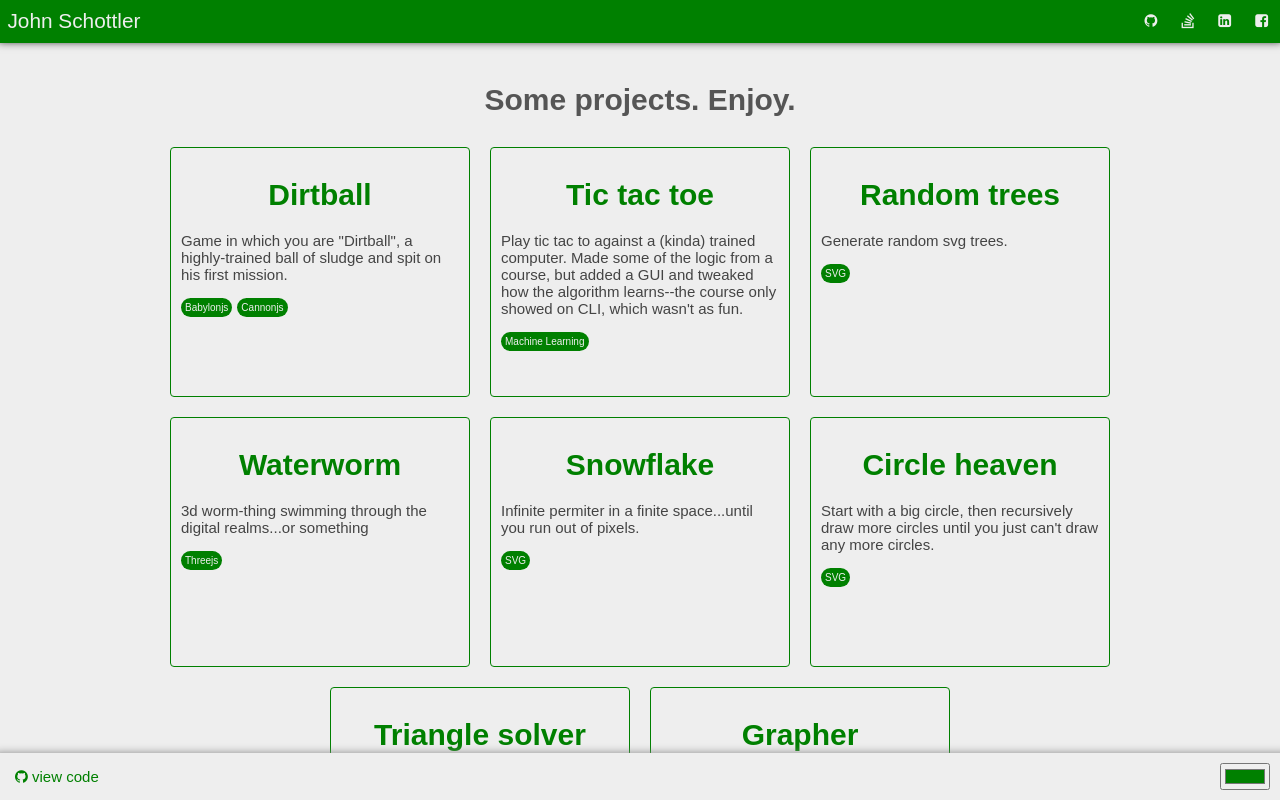
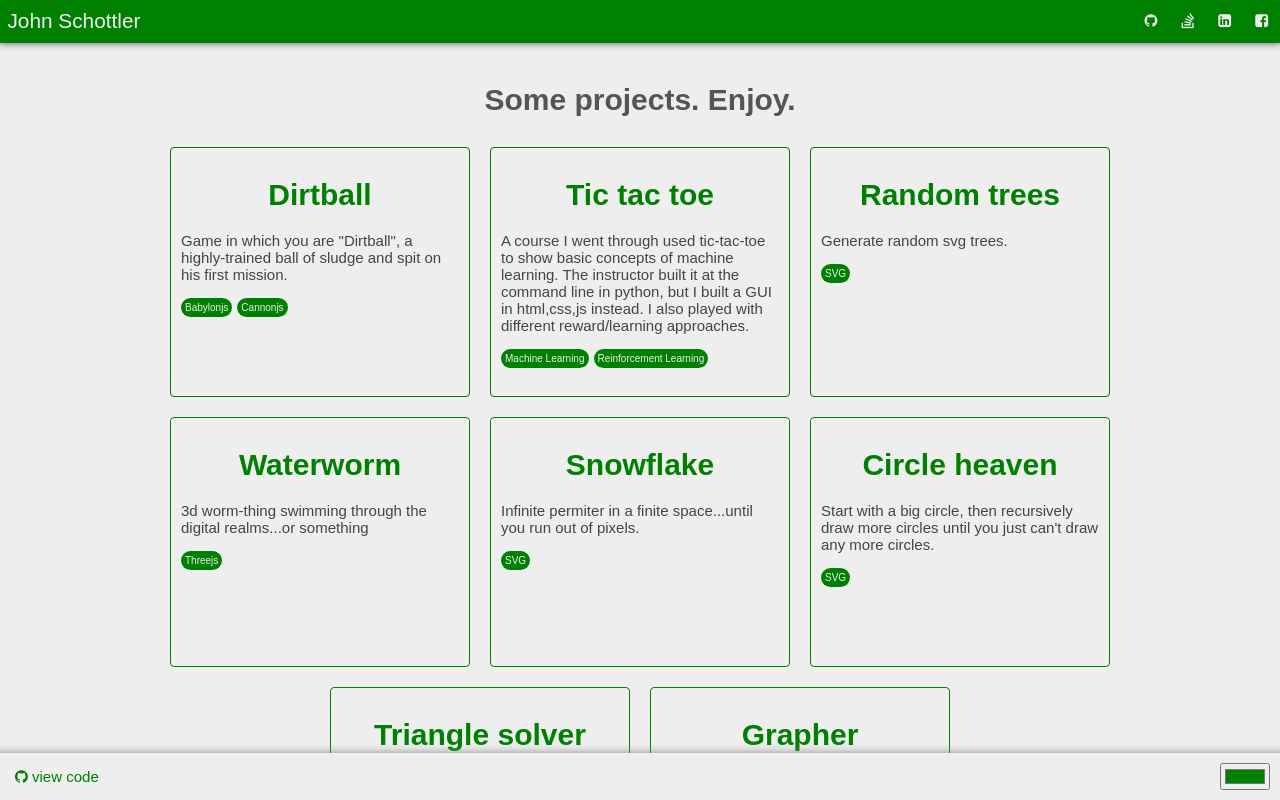
Before and after one commit to JohnnyFun/johnschottlercom, a Svelte app: page / in a window 1280 px wide. Built offline with nearby package versions, Linux system fonts and the light colour scheme.

Commit message:
better tic-tac-toe desc

```diff
--- a/src/components/Home.svelte
+++ b/src/components/Home.svelte
@@ -29,9 +29,10 @@
     {
       title: 'Tic tac toe',
       href: 'projects/tic-tac-toe/index.html',
-      desc: 'Play tic tac to against a (kinda) trained computer. Made some of the logic from a course, but added a GUI and tweaked how the algorithm learns--the course only showed on CLI, which wasn\'t as fun.',
+      desc: 'A course I went through used tic-tac-toe to show basic concepts of machine learning. The instructor built it at the command line in python, but I built a GUI in html,css,js instead. I also played with different reward/learning approaches.',
       tags: [
         'Machine Learning',
+        'Reinforcement Learning'
       ]
     },
     {
```
